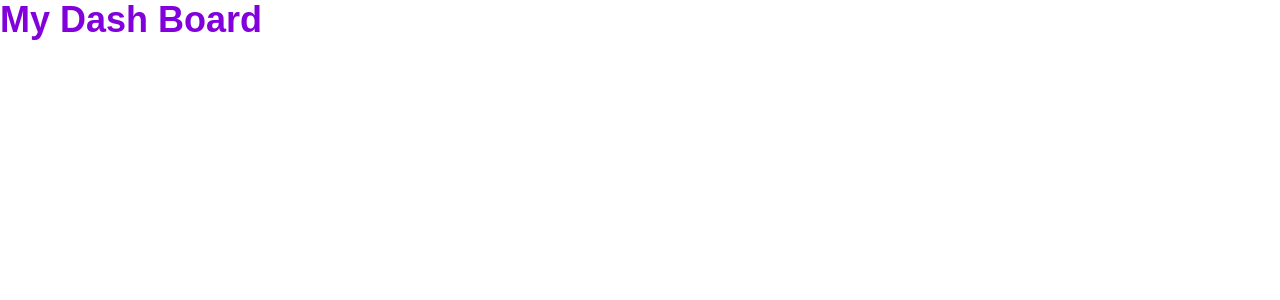
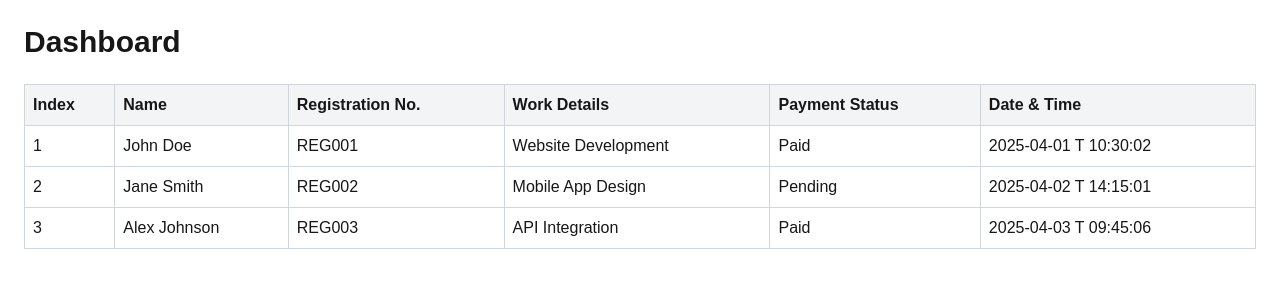
Before and after one commit to shivammaurya22/my-software, a Next.js app: page /dashboard in a window 1280 px wide. Shown: the top 300 px of the page. Built offline with nearby package versions, Linux system fonts and the light colour scheme.

Commit message:
Update Dashboard

```diff
--- a/app/dashboard/page.js
+++ b/app/dashboard/page.js
@@ -1,11 +1,33 @@
-import React from 'react'
+import data from '../../data/data.json'; // Adjust the path based on your folder structure
 
-const Dashboard = () => {
+export default function Dashboard() {
   return (
-    <div className='text-4xl text-purple-700 font-bold'>
-      My Dash Board
+    <div className="p-6">
+      <h1 className="text-3xl font-bold mb-6">Dashboard</h1>
+      <table className="w-full border-collapse mt-6">
+        <thead>
+          <tr className="bg-gray-100">
+            <th className="border border-gray-300 p-2 text-left">Index</th>
+            <th className="border border-gray-300 p-2 text-left">Name</th>
+            <th className="border border-gray-300 p-2 text-left">Registration No.</th>
+            <th className="border border-gray-300 p-2 text-left">Work Details</th>
+            <th className="border border-gray-300 p-2 text-left">Payment Status</th>
+            <th className="border border-gray-300 p-2 text-left">Date & Time</th>
+          </tr>
+        </thead>
+        <tbody>
+          {data.map((item) => (
+            <tr key={item._id} className="hover:bg-gray-50">
+              <td className="border border-gray-300 p-2">{item.index}</td>
+              <td className="border border-gray-300 p-2">{item.name}</td>
+              <td className="border border-gray-300 p-2">{item.registrationNo}</td>
+              <td className="border border-gray-300 p-2">{item.workDetails}</td>
+              <td className="border border-gray-300 p-2">{item.paymentStatus}</td>
+              <td className="border border-gray-300 p-2">{item.dateTime}</td>
+            </tr>
+          ))}
+        </tbody>
+      </table>
     </div>
-  )
+  );
 }
-
-export default Dashboard
--- a/app/page.js
+++ b/app/page.js
@@ -2,7 +2,7 @@ import Image from "next/image";
 
 export default function Home() {
   return (
-    <div className="max-w-md mx-auto p-6 bg-white rounded-lg shadow-md">
+    <div className="max-w-md mx-auto my-auto p-6 bg-white rounded-lg shadow-md">
       <h2 className="text-2xl font-bold mb-4">Add Data Work</h2>
       <form>
         <div className="mb-4">
@@ -65,13 +65,13 @@ export default function Home() {
         <div className="flex justify-between">
           <button
             type="submit"
-            className="inline-flex justify-center px-6 py-2 bg-purple-600 text-white font-medium rounded-md hover:bg-purple-700 focus:outline-none focus:ring-2 focus:ring-blue-500 focus:ring-offset-2"
+            className="inline-flex justify-center px-6 py-2 bg-purple-600 text-white font-medium rounded-md hover:bg-purple-700 focus:outline-none focus:ring-2 focus:ring-purple-800 focus:ring-offset-2"
           >
             Save
           </button>
           <button
             type="button"
-            className="inline-flex justify-center px-4 py-2 bg-gray-300 text-gray-700 font-medium rounded-md hover:bg-gray-400 focus:outline-none focus:ring-2 focus:ring-gray-300 focus:ring-offset-2"
+            className="inline-flex justify-center px-4 py-2 bg-gray-900 text-white font-medium rounded-md hover:bg-gray-950 focus:outline-none focus:ring-2 focus:ring-gray-950 focus:ring-offset-1"
           >
             Cancel
           </button>
--- /dev/null
+++ b/data/data.json
@@ -0,0 +1,29 @@
+[
+  {
+    "_id": "1",
+    "index": "1",
+    "name": "John Doe",
+    "registrationNo": "REG001",
+    "workDetails": "Website Development",
+    "paymentStatus": "Paid",
+    "dateTime": "2025-04-01 T 10:30:02"
+  },
+  {
+    "_id": "2",
+    "index": "2",
+    "name": "Jane Smith",
+    "registrationNo": "REG002",
+    "workDetails": "Mobile App Design",
+    "paymentStatus": "Pending",
+    "dateTime": "2025-04-02 T 14:15:01"
+  },
+  {
+    "_id": "3",
+    "index": "3",
+    "name": "Alex Johnson",
+    "registrationNo": "REG003",
+    "workDetails": "API Integration",
+    "paymentStatus": "Paid",
+    "dateTime": "2025-04-03 T 09:45:06"
+  }
+]
```
